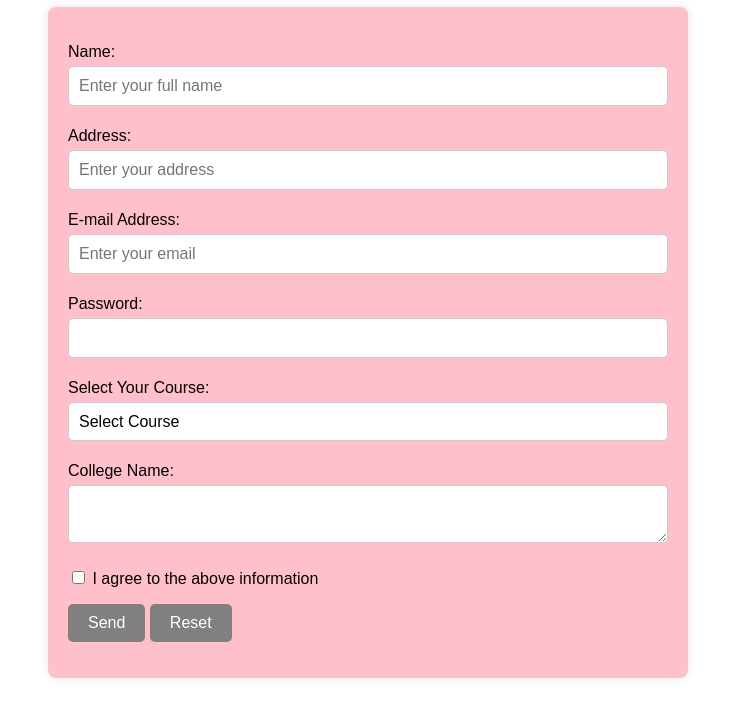
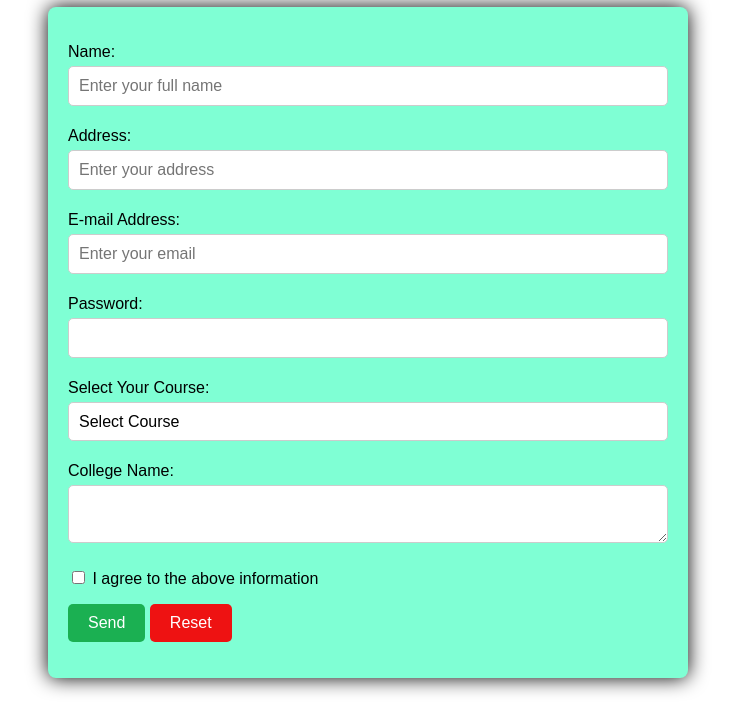
Before and after one commit to Lavanyabaskarann/skillupgrade, a plain HTML site: page form validation/index.html in a window 1280 px wide. Shown: the part 73-800 px from the top of the page, without its empty margins (272-1007 px from the left). Drawn offline with Linux system fonts and the light colour scheme.

Commit message:
Add files via upload

```diff
--- a/form validation/style.css
+++ b/form validation/style.css
@@ -5,16 +5,16 @@ body {
 
 h1 {
     text-align: center;
-    color: #333;
+    color:black;
 }
 
 form {
     max-width: 600px;
     margin: 0 auto;
     padding: 20px;
-    background-color: pink;
+    background-color: aquamarine;
     border-radius: 8px;
-    box-shadow: 0 0 10px rgba(0, 0, 0, 0.1);
+    box-shadow: 0 0 20px;
 }
 
 input[type="text"],
@@ -48,10 +48,28 @@ textarea {
     resize: vertical;
 }
 
-input[type="submit"],
-input[type="reset"],
+input[type="submit"] {
+    background-color: rgb(27, 176, 82);
+    color: #fff;
+    border: none;
+    border-radius: 5px;
+    padding: 10px 20px;
+    cursor: pointer;
+    font-size: 16px;
+}
+
+input[type="reset"] {
+    background-color: rgb(238, 18, 18);
+    color: #fff;
+    border: none;
+    border-radius: 5px;
+    padding: 10px 20px;
+    cursor: pointer;
+    font-size: 16px;
+}
+
 input[type="checkbox"] {
-    background-color: grey;
+    background-color: rgb(27, 176, 82);
     color: #fff;
     border: none;
     border-radius: 5px;
@@ -63,7 +81,7 @@ input[type="checkbox"] {
 input[type="submit"]:hover,
 input[type="reset"]:hover,
 input[type="checkbox"]:hover {
-    background-color: grey;
+    background-color: black;
 }
 
 .error-message {
```
